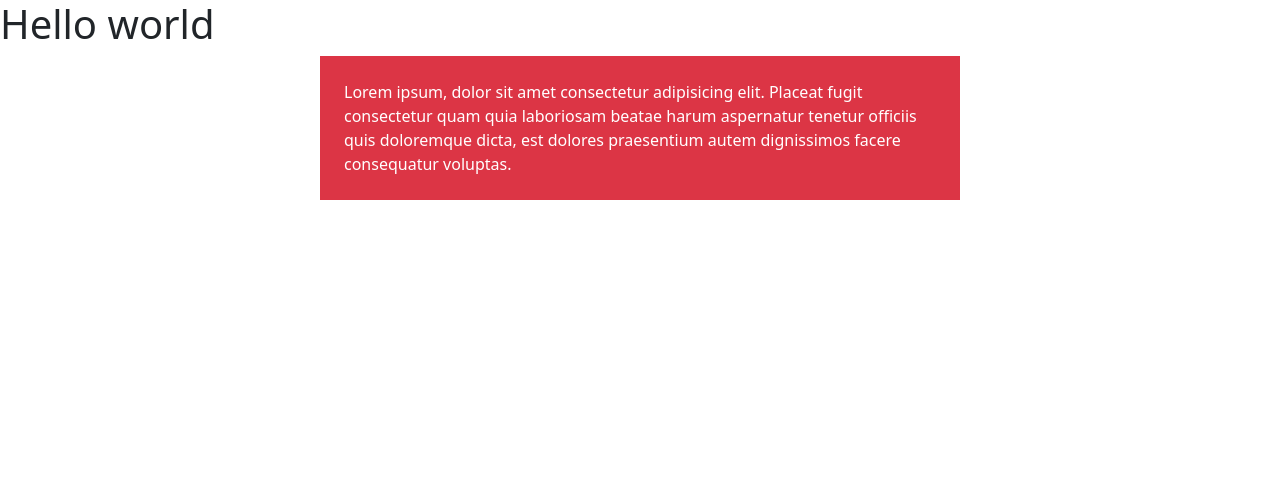
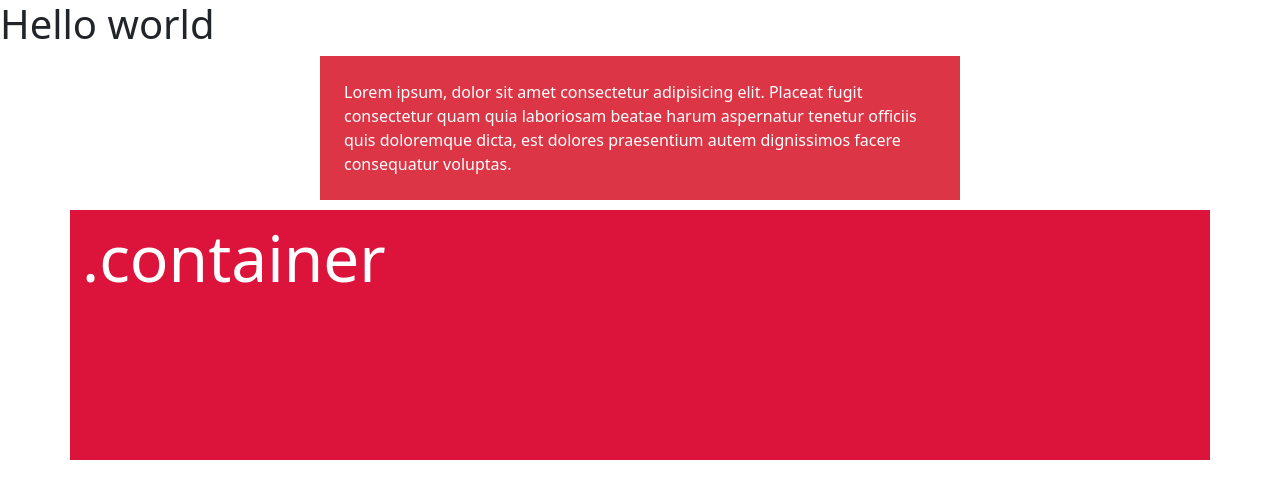
Before and after one commit to IsyelDev/project_boostrap, a plain HTML site: page index.html in a window 1280 px wide. Drawn offline with nearby package versions, Linux system fonts and the light colour scheme.

Commit message:
Añadiendo estilos al container

```diff
--- a/index.html
+++ b/index.html
@@ -10,10 +10,24 @@
 </head>
 
 <body>
+      <style>
+        div{
+            height: 250px;
+            background-color: crimson;
+            margin: 10px;
+            color: white;
+            font-size: 4rem;
+        }
+
+    </style>
     <h1>Hello world</h1>
     <p class="p-4 text-bg-danger w-50 m-auto">Lorem ipsum, dolor sit amet consectetur adipisicing elit. Placeat fugit consectetur quam quia laboriosam beatae
         harum aspernatur tenetur officiis quis doloremque dicta, est dolores praesentium autem dignissimos facere
         consequatur voluptas.</p>
+
+    <div class="container">
+     .container
+    </div>
     <script src="https://cdn.jsdelivr.net/npm/bootstrap@5.3.3/dist/js/bootstrap.bundle.min.js"
         integrity="sha384-YvpcrYf0tY3lHB60NNkmXc5s9fDVZLESaAA55NDzOxhy9GkcIdslK1eN7N6jIeHz"
         crossorigin="anonymous"></script>
```
